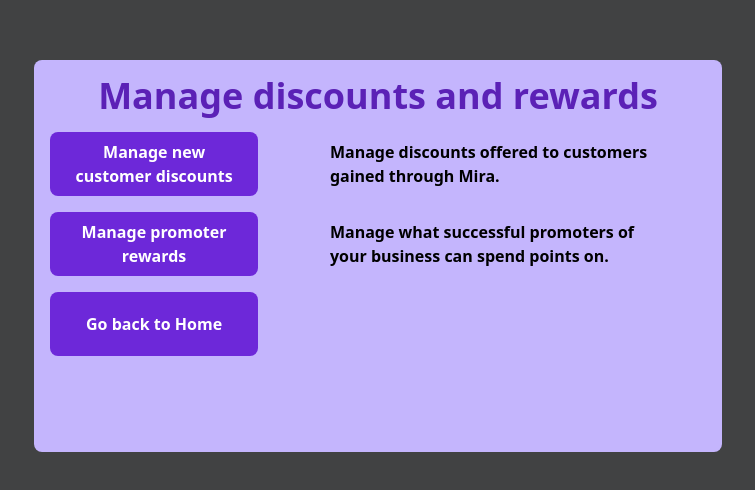
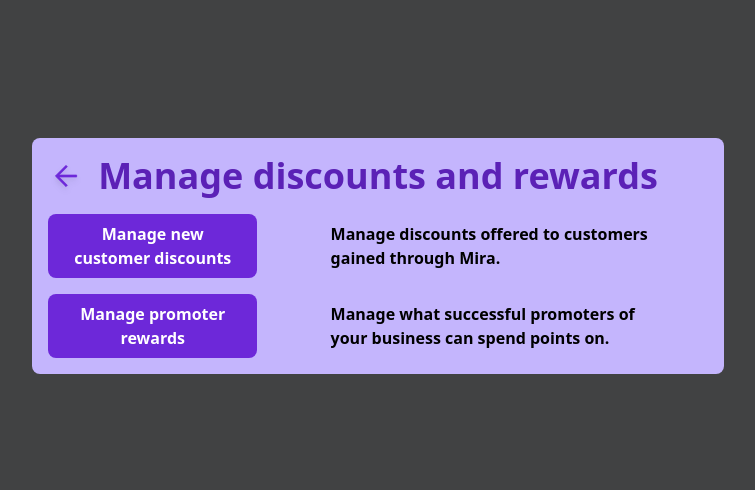
Before and after one commit to 0tt0I/DRP, a Next.js app in the folder app/: page /business/manage in a window 1280 px wide. Shown: the part 144-634 px from the top of the page, without its empty margins (262-1017 px from the left). Built offline with nearby package versions, Linux system fonts and the light colour scheme; no server answers; sample sign-in values are in the browser's storage.

Commit message:
fix: general button fixes across pages

```diff
--- a/app/pages/business/home.tsx
+++ b/app/pages/business/home.tsx
@@ -19,7 +19,7 @@ export default function BusinessHome () {
           Business Home
         </h1>
 
-        <div className="home-buttondiv">
+        <div className="home-bus-buttondiv">
           <button onClick={() => router.push('/business/referral-scanner')} className="general-button">
             Scan a Customer&apos;s Code
           </button>
--- a/app/pages/business/manage-discounts.tsx
+++ b/app/pages/business/manage-discounts.tsx
@@ -119,7 +119,7 @@ export default function SetDiscounts () {
 
           {discounts.length > 0
             ? discounts.map(DiscountEntry)
-            : <p className="text-warning text-2xl p-8">There are no active discounts.</p>}
+            : <p className="text-warning text-center text-2xl p-8">There are no active discounts.</p>}
 
           <button className="general-button" onClick={() => setInputOpen(true)}>Add Discount</button>
         </div>
--- a/app/pages/business/manage.tsx
+++ b/app/pages/business/manage.tsx
@@ -1,7 +1,7 @@
 import React from 'react'
 import useAuth from '../../hooks/useAuth'
 import { useRouter } from 'next/router'
-import HomeButton from '../../components/HomeButton'
+import Header from '../../components/Header'
 
 export default function YourBusiness () {
   // states for logged in from useAuth hook
@@ -16,11 +16,9 @@ export default function YourBusiness () {
   return (
     <div className="home-div">
       <div className="home-subdiv">
-        <h1>
-          Manage discounts and rewards
-        </h1>
+        <Header where="/business/home" text="Manage discounts and rewards" />
 
-        <div className="home-bus-buttondiv">
+        <div className="home-short-buttondiv">
           <button onClick={() => router.push('/business/manage-discounts')} className="general-button">
             Manage new <br /> customer discounts
           </button>
@@ -32,8 +30,6 @@ export default function YourBusiness () {
           </button>
 
           <p>Manage what successful promoters of your business can spend points on.</p>
-
-          <HomeButton router={router} where="/business/home" />
         </div>
       </div>
     </div>
--- a/app/pages/business/qr-code.tsx
+++ b/app/pages/business/qr-code.tsx
@@ -9,7 +9,7 @@ export default function BusinessQRCode () {
   return (
     <div className="home-div">
       <div className="home-subdiv">
-        <Header where='/business/your-business' text="Your Unique Business QR Code" />
+        <Header where='/business/home' text="Your Unique Business QR Code" />
 
         <p className='place-self-center'>Customers need to scan this to make a referral.</p>
 
--- a/app/pages/business/referral-scanner.tsx
+++ b/app/pages/business/referral-scanner.tsx
@@ -136,7 +136,7 @@ export default function BusinessReferralScanner () {
   return (
     <div className="home-div">
       <div className="home-subdiv">
-        <Header where="/business/business-home" text="Scan a Customer QR Code" />
+        <Header where="/business/home" text="Scan a Customer QR Code" />
 
         <QRScanner resultSetter={setDecodeResult} showReset={true} />
 
--- a/app/pages/customer/discover.tsx
+++ b/app/pages/customer/discover.tsx
@@ -109,7 +109,7 @@ export default function Referrals () {
             <div className="flex flex-col p-2 gap-2">
               {discounts.length > 0
                 ? discounts.map(DiscountEntry)
-                : <p className="text-warning text-2xl p-8">There are no active disounts at this business.</p>}
+                : <p className="text-warning text-center text-2xl p-8">There are no active disounts at this business.</p>}
             </div>
           </Dialog.Panel>
         </div>
--- a/app/pages/customer/spend-points.tsx
+++ b/app/pages/customer/spend-points.tsx
@@ -58,7 +58,7 @@ export default function RedeemReward () {
 
         {businesses.length > 0
           ? businesses.map(BusinessEntry)
-          : <p className="text-warning text-2xl p-8">Go visit some businesses!</p>}
+          : <p className="text-warning text-center text-2xl p-8">Go visit some businesses!</p>}
       </div>
     </div>
   )
--- a/app/pages/index.tsx
+++ b/app/pages/index.tsx
@@ -17,7 +17,7 @@ export default function Home () {
           User Home
         </h1>
 
-        <div className="home-buttondiv">
+        <div className="home-bus-buttondiv">
           <button onClick={() => router.push('/customer/discover')} className="general-button">
             Discover
           </button>
```
